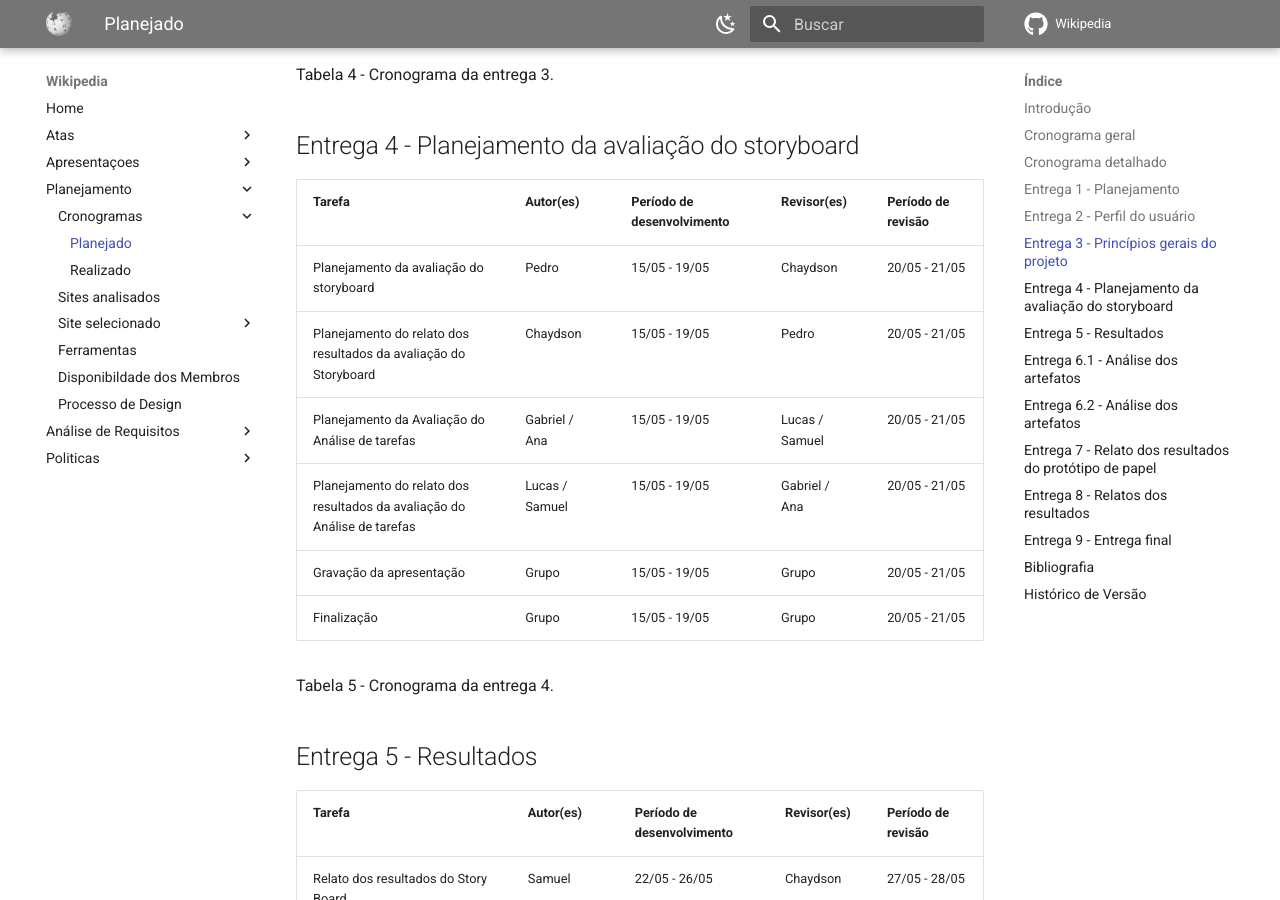
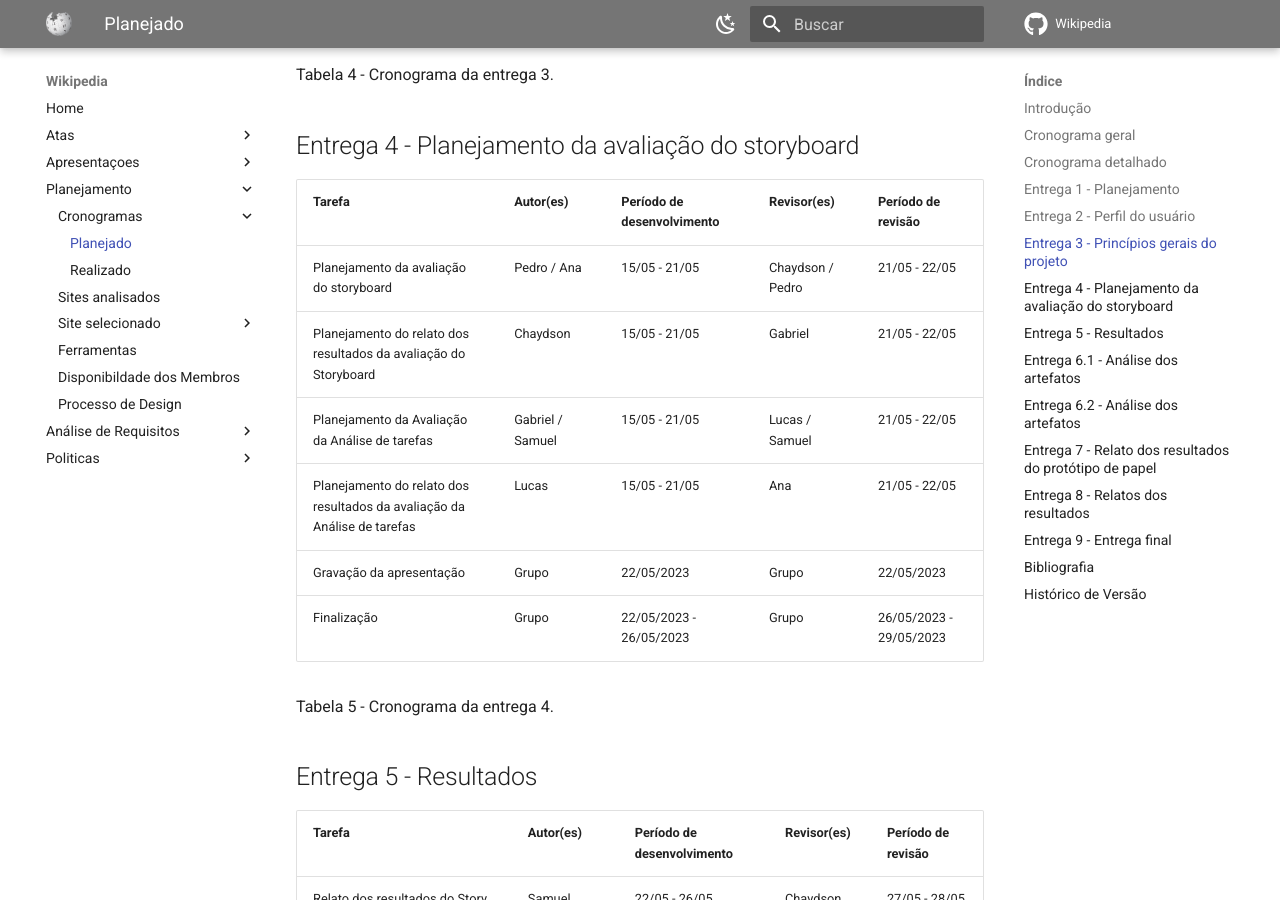
Before and after one commit to Interacao-Humano-Computador/2023.1-Wikipedia, an MkDocs documentation site: the page built from docs/planejamento/cronogramaPlanejado.md, in a window 1280 px wide and 900 px high, scrolled down 4244 px. Built offline with MkDocs 1.6.1 and Material for MkDocs 9.7.7, drawn with Linux system fonts in a browser that asks for light colours; comment, search, counter and statistics services are not loaded.

Commit message:
Arrumando entrega 4
Co-authored-by: oo7gabriel <gabrielfsacademico@gmail.com>
Co-authored-by: SamuelGSouza <samuelgomes318@gmail.com>
Co-authored-by: Chaydson Ferreira <chaydson14@gmail.com>
Co-authored-by: PedroHenrique2077 <pedrozinho.herique11@gmail.com>
Co-authored-by: Ana <211030676@aluno.unb.br>

```diff
--- a/docs/planejamento/cronogramaPlanejado.md
+++ b/docs/planejamento/cronogramaPlanejado.md
@@ -87,14 +87,14 @@
 
 ## Entrega 4 - Planejamento da avaliação do storyboard
 
-| Tarefa                                                                      | Autor(es)      | Período de desenvolvimento | Revisor(es)    | Período de revisão |
-| --------------------------------------------------------------------------- | -------------- | --------------------------- | -------------- | -------------------- |
-| Planejamento da avaliação do storyboard                                   | Pedro          | 15/05 - 19/05               | Chaydson       | 20/05 - 21/05        |
-| Planejamento do relato dos resultados da avaliação do Storyboard          | Chaydson       | 15/05 - 19/05               | Pedro          | 20/05 - 21/05        |
-| Planejamento da Avaliação do Análise de tarefas                          | Gabriel / Ana  | 15/05 - 19/05               | Lucas / Samuel | 20/05 - 21/05        |
-| Planejamento do relato dos resultados da avaliação do Análise de tarefas | Lucas / Samuel | 15/05 - 19/05               | Gabriel / Ana  | 20/05 - 21/05        |
-| Gravação da apresentação                                                | Grupo          | 15/05 - 19/05               | Grupo          | 20/05 - 21/05        |
-| Finalização                                                               | Grupo          | 15/05 - 19/05               | Grupo          | 20/05 - 21/05        |
+| Tarefa                                                                      | Autor(es)        | Período de desenvolvimento | Revisor(es)      | Período de revisão    |
+| --------------------------------------------------------------------------- | ---------------- | --------------------------- | ---------------- | ----------------------- |
+| Planejamento da avaliação do storyboard                                   | Pedro / Ana      | 15/05 - 21/05               | Chaydson / Pedro | 21/05 - 22/05           |
+| Planejamento do relato dos resultados da avaliação do Storyboard          | Chaydson         | 15/05 - 21/05               | Gabriel          | 21/05 - 22/05           |
+| Planejamento da Avaliação da Análise de tarefas                          | Gabriel / Samuel | 15/05 - 21/05               | Lucas / Samuel   | 21/05 - 22/05           |
+| Planejamento do relato dos resultados da avaliação da Análise de tarefas | Lucas            | 15/05 - 21/05               | Ana              | 21/05 - 22/05           |
+| Gravação da apresentação                                                | Grupo            | 22/05/2023                  | Grupo            | 22/05/2023              |
+| Finalização                                                               | Grupo            | 22/05/2023 - 26/05/2023     | Grupo            | 26/05/2023 - 29/05/2023 |
 
 Tabela 5 - Cronograma da entrega 4.
 
```
Also changed, not shown: docs/apresentacoes/apresentacao3.md (added, +15 -0 lines).
